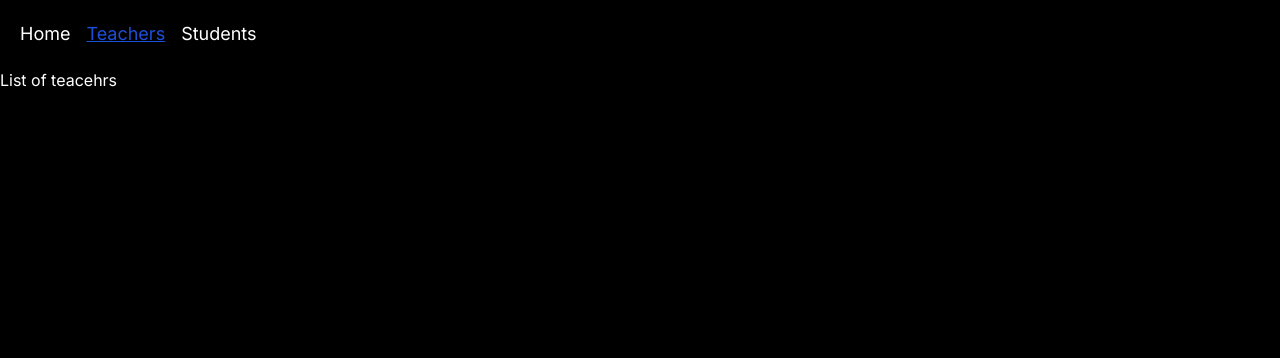
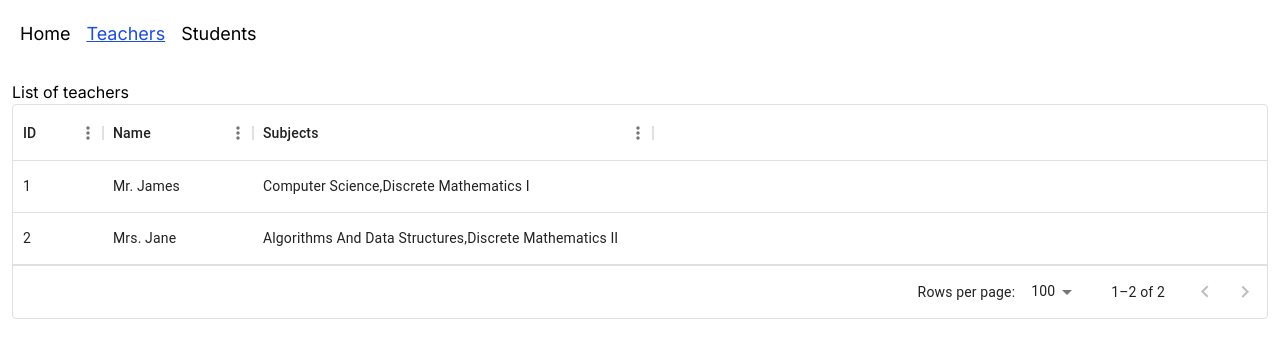
Before and after one commit to uol-team89/lms-frontend, a Next.js app: page /teachers in a window 1280 px wide. Shown: the top 358 px of the page. Built offline with nearby package versions, Linux system fonts and the light colour scheme.

Commit message:
add teachers table

```diff
--- a/package.json
+++ b/package.json
@@ -12,6 +12,7 @@
     "@emotion/react": "^11.11.1",
     "@emotion/styled": "^11.11.0",
     "@mui/material": "^5.13.5",
+    "@mui/x-data-grid": "^6.8.0",
     "@types/node": "20.2.3",
     "@types/react": "18.2.7",
     "@types/react-dom": "18.2.4",
--- a/src/app/globals.css
+++ b/src/app/globals.css
@@ -4,9 +4,9 @@
 @tailwind utilities;
 
 :root {
-  --foreground-rgb: 255, 255, 255;
-  --background-start-rgb: 0, 0, 0;
-  --background-end-rgb: 0, 0, 0;
+  --foreground-rgb: 0, 0, 0;
+  --background-start-rgb: 255, 255, 255;
+  --background-end-rgb: 255, 255, 255;
 }
 
 
--- a/src/app/layout.tsx
+++ b/src/app/layout.tsx
@@ -1,6 +1,7 @@
 import { Navigation } from "./navigation";
 import "./globals.css";
 import { Inter } from "next/font/google";
+
 
 const inter = Inter({ subsets: ["latin"] });
 
@@ -25,11 +26,15 @@ export default function RootLayout({
       name: "Students",
     },
   ];
+
+
   return (
     <html lang="en">
       <body className={inter.className}>
         <Navigation navLinks={navLinks}></Navigation>
+        <div className="p-3">
         {children}
+        </div>
       </body>
     </html>
   );
--- a/src/app/navigation/NavItem.tsx
+++ b/src/app/navigation/NavItem.tsx
@@ -10,7 +10,7 @@ export const NavItem: React.FC<{
       <div className="text-lg">
         <Link
           href={href}
-          className={isActive ? "text-blue-700 underline" : "text-white"}
+          className={isActive ? "text-blue-700 underline" : "text-black"}
         >
           {name}
         </Link>
--- a/src/app/teachers/page.tsx
+++ b/src/app/teachers/page.tsx
@@ -1,14 +1,58 @@
+"use client";
+import { DataGrid, GridColDef, GridValueGetterParams } from "@mui/x-data-grid";
+import { ITeacher } from "../types/teacher";
+import { ISubject } from "../types/subject";
 
-interface ITeachersProps {
+interface ITeachersProps {}
 
-}
+const columns: GridColDef[] = [
+  { field: "id", headerName: "ID", width: 90 },
+  {
+    field: "name",
+    headerName: "Name",
+    width: 150,
+    editable: true,
+  },
+  {
+    field: "subjects",
+    headerName: "Subjects",
+    width: 400,
+    editable: false,
+    valueGetter: (params: GridValueGetterParams) => {
 
-const Teachers:React.FC<ITeachersProps> = ({}) => {
-return (
-    <>
-    <h1>List of teacehrs</h1>
-    </>
-)
-}
+        return params.value.map((c: ISubject)=>c.title).join()
+    }
+  },
 
-export default Teachers
+];
+
+const rows: ITeacher[] = [
+  {
+    id: 1,
+    name: "Mr. James",
+    subjects: [
+      { title: "Computer Science" },
+      { title: "Discrete Mathematics I" },
+    ],
+  },
+  {
+    id: 2,
+    name: "Mrs. Jane",
+    subjects: [
+      { title: "Algorithms And Data Structures" },
+      { title: "Discrete Mathematics II" },
+    ],
+  },
+];
+const Teachers: React.FC<ITeachersProps> = ({}) => {
+  return (
+    <div>
+        <h1>List of teachers</h1>
+      <div >
+        <DataGrid  columns={columns} rows={rows} />
+      </div>
+    </div>
+  );
+};
+
+export default Teachers;
--- /dev/null
+++ b/src/app/types/subject.ts
@@ -0,0 +1,4 @@
+export interface ISubject {
+    title?: string,
+
+}
--- /dev/null
+++ b/src/app/types/teacher.ts
@@ -0,0 +1,7 @@
+import { ISubject } from "./subject";
+
+export interface ITeacher {
+    id?: number,
+    name?: string,
+    subjects?: ISubject[]
+}
```
Also changed, not shown: 1 other file (tests, documents, lock files or other folders).
